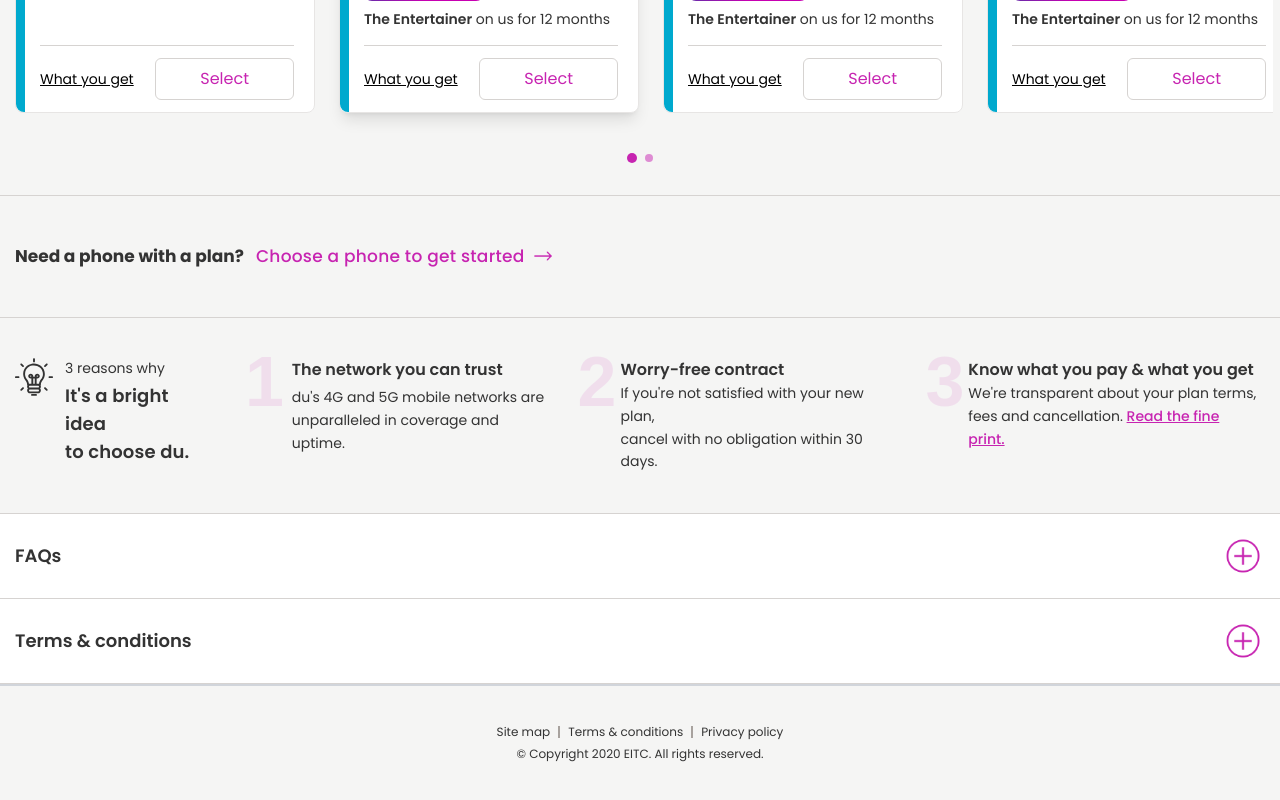
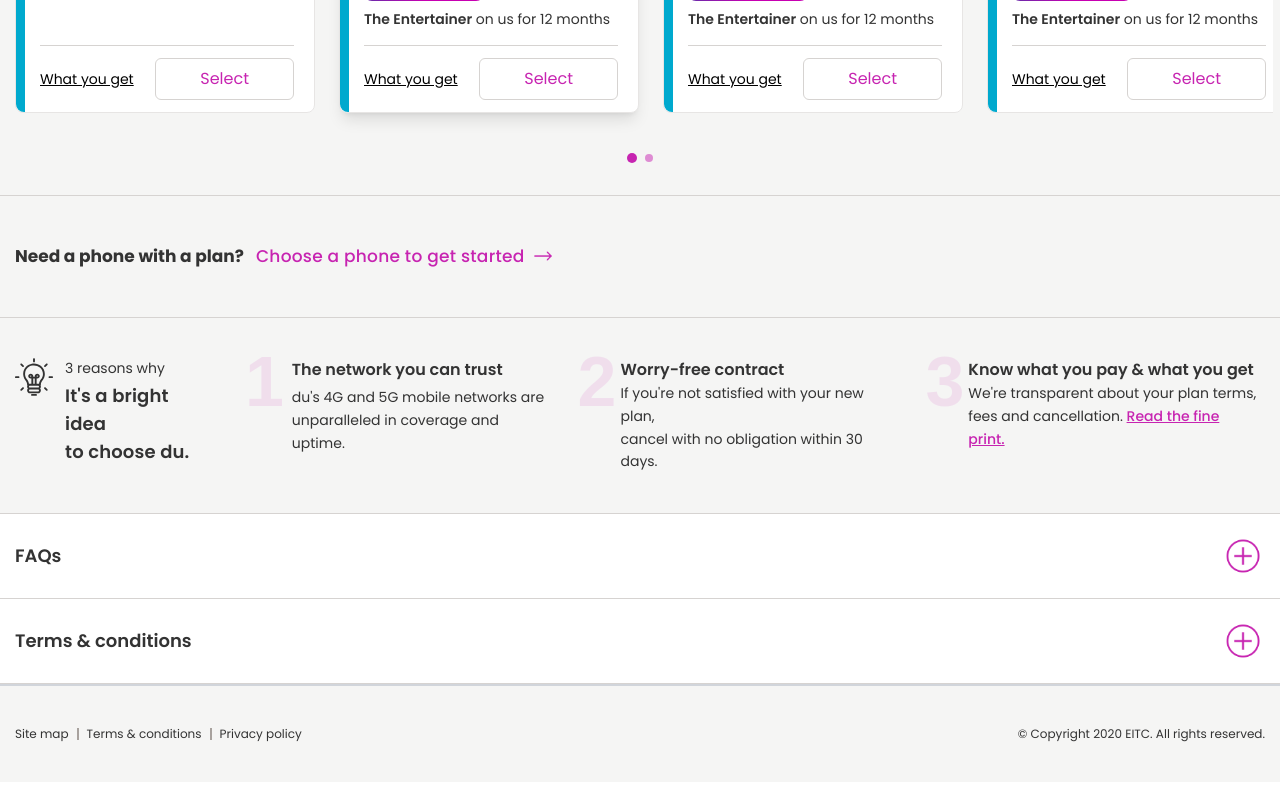
Before and after one commit to karolina-rachuta/assignment, a Next.js app: page / in a window 1280 px wide. Shown: the part 1426-2226 px from the top of the page. Built offline with nearby package versions, Linux system fonts and the light colour scheme.

Commit message:
refactoring rwd in footer

```diff
--- a/src/app/ui/Footer.jsx
+++ b/src/app/ui/Footer.jsx
@@ -3,7 +3,7 @@ import React from 'react'
 function Footer() {
     return (
         <footer className="w-full border-t-[2px] border-gray-300 bg-stone-100 py-10">
-            <div className="du_container lg:px-2md:flex-row flex flex-col items-center justify-between gap-2 px-2 md:px-4">
+            <div className="du_container flex flex-col items-center justify-between gap-2 px-2 md:flex-row md:px-4 lg:px-2">
                 <div className="flex gap-2">
                     <a
                         href="#"
```
